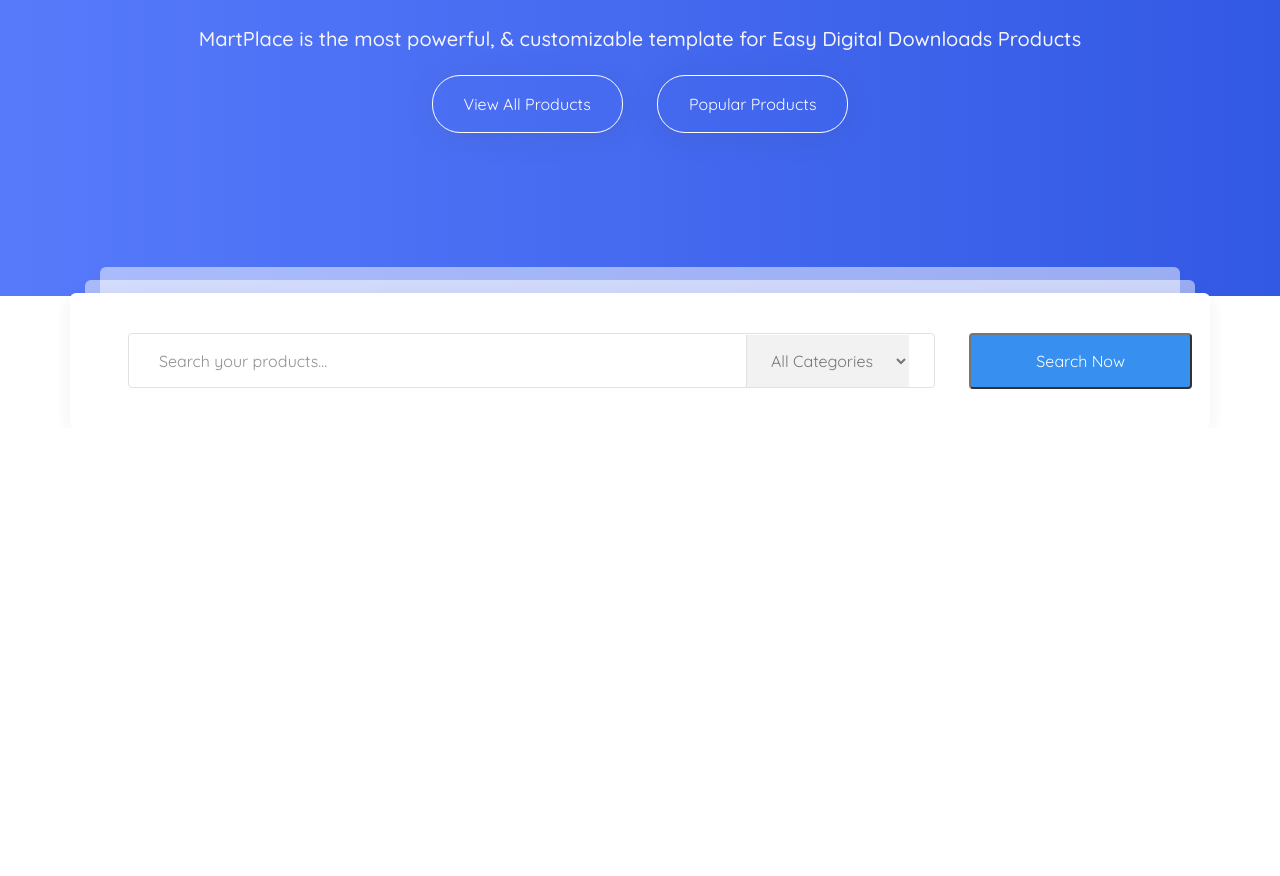
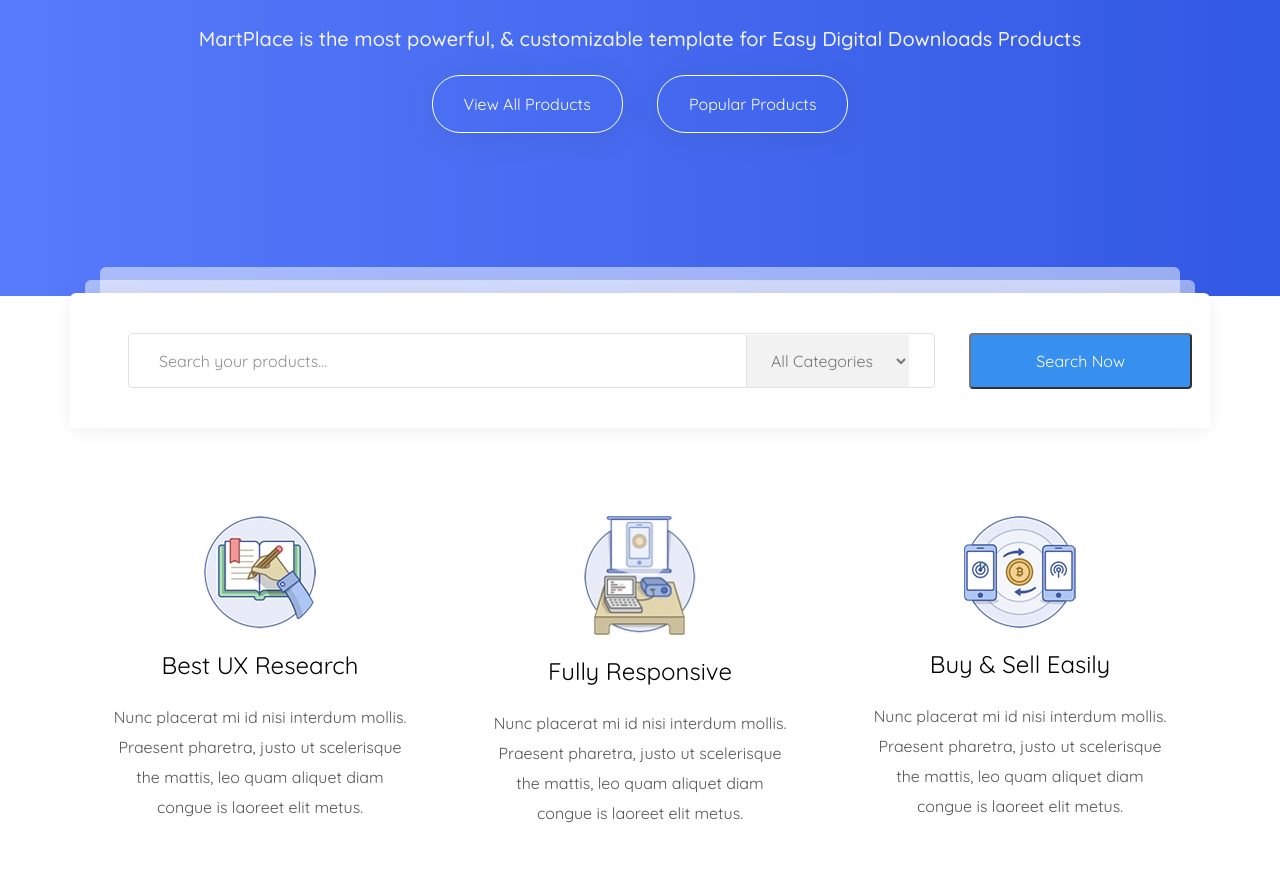
Before and after one commit to art555w/martplace, a website: page app/index.html in a window 1280 px wide. Shown: the part 610-1486 px from the top of the page. Before the commit the page ends 1038 px from the top, so only its background shows below. Drawn offline with nearby package versions, Linux system fonts and the light colour scheme; files that its build step writes are made by us from their sources.

Commit message:
added section info

```diff
--- a/app/index.html
+++ b/app/index.html
@@ -92,6 +92,59 @@
 		</div>
 	</section>
 
+	<section class="info">
+		<div class="container">
+			<div class="info__inner">
+
+				<div class="info__inner-item">
+					<div class="info__inner-img">
+						<img src="images/info/01.jpg" alt="">
+					</div>
+					<div class="info__inner-title">
+						Best UX Research
+					</div>
+					<div class="info__inner-text">
+						Nunc placerat mi id nisi interdum mollis. Praesent pharetra, justo ut scelerisque
+						the mattis, leo quam aliquet diam
+						congue is laoreet elit metus.
+					</div>
+				</div>
+
+
+				<div class="info__inner-item">
+					<div class="info__inner-img">
+						<img src="images/info/02.jpg" alt="">
+					</div>
+					<div class="info__inner-title">
+						Fully Responsive
+					</div>
+					<div class="info__inner-text">
+						Nunc placerat mi id nisi interdum mollis. Praesent pharetra, justo ut scelerisque
+						the mattis, leo quam aliquet diam
+						congue is laoreet elit metus.
+					</div>
+				</div>
+
+
+				<div class="info__inner-item">
+					<div class="info__inner-img">
+						<img src="images/info/03.jpg" alt="">
+					</div>
+					<div class="info__inner-title">
+						Buy & Sell Easily
+					</div>
+					<div class="info__inner-text">
+						Nunc placerat mi id nisi interdum mollis. Praesent pharetra, justo ut scelerisque
+						the mattis, leo quam aliquet diam
+						congue is laoreet elit metus.
+					</div>
+				</div>
+
+
+			</div>
+		</div>
+	</section>
+
 
 
 
--- a/app/scss/style.scss
+++ b/app/scss/style.scss
@@ -1,4 +1,5 @@
 @import "global";
+@import "fonts";
 
 .header {
 	&__top {
@@ -267,3 +268,53 @@
 		}
 	}
 }
+
+//section info =====================================================================
+
+.info {
+	min-height: 710px;
+	padding: 180px 0px 120px;
+	&__inner {
+		display: flex;
+		justify-content: space-around;
+	}
+
+	&__inner-item {
+		max-width: 360px;
+		text-align: center;
+		padding: 40px 30px 45px;
+		width: 100%;
+		&:hover {
+			box-shadow: 0 2px 50px rgba(0, 0, 0, 0.08);
+			border-radius: 4px;
+			background-color: #ffffff;
+		}
+	}
+
+	&__inner-img {
+		max-width: 112px;
+		max-height: 120px;
+		margin: 0px auto;
+		margin-bottom: 23px;
+		img {
+			width: 100%;
+			height: 100%;
+			object-fit: cover;
+			object-position: center;
+			display: block;
+		}
+	}
+
+	&__inner-title {
+		color: #000000;
+		font-size: 24px;
+		margin-bottom: 22px;
+	}
+
+	&__inner-text {
+		color: #555555;
+		font-size: 16px;
+		line-height: 30px;
+		// padding: 0 10px;
+	}
+}
--- a/package.json
+++ b/package.json
@@ -19,6 +19,7 @@
     "gulp-uglify": "^3.0.2",
     "magnific-popup": "^1.1.0",
     "normalize.css": "^8.0.1",
+    "rateyo": "^3.0.0-alpha.2",
     "slick-carousel": "^1.8.1"
   }
 }
```
Also changed, not shown: gulpfile.js (+14 -13 lines), app/css/style.min.css, app/images/info/01.jpg (added), app/images/info/02.jpg (added), app/images/info/03.jpg (added), app/scss/_fonts.scss (added), 1 other file.
